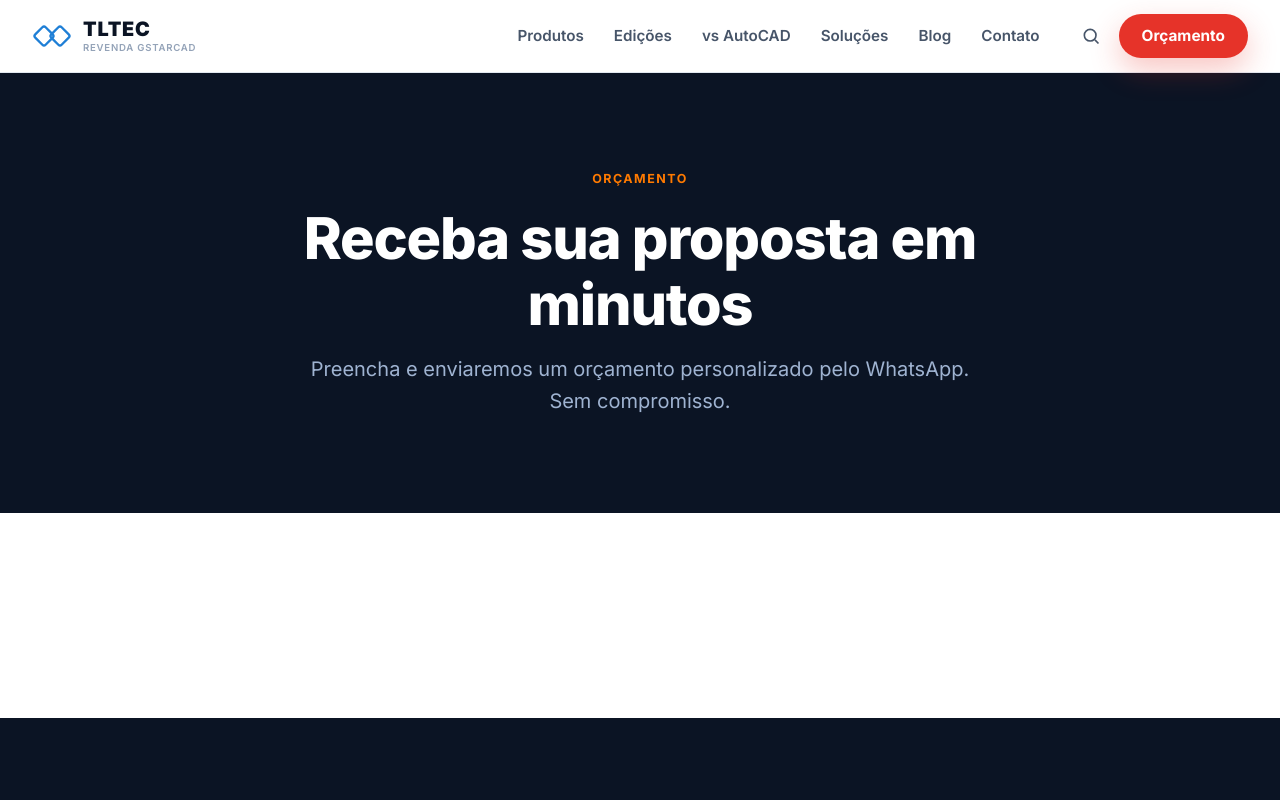
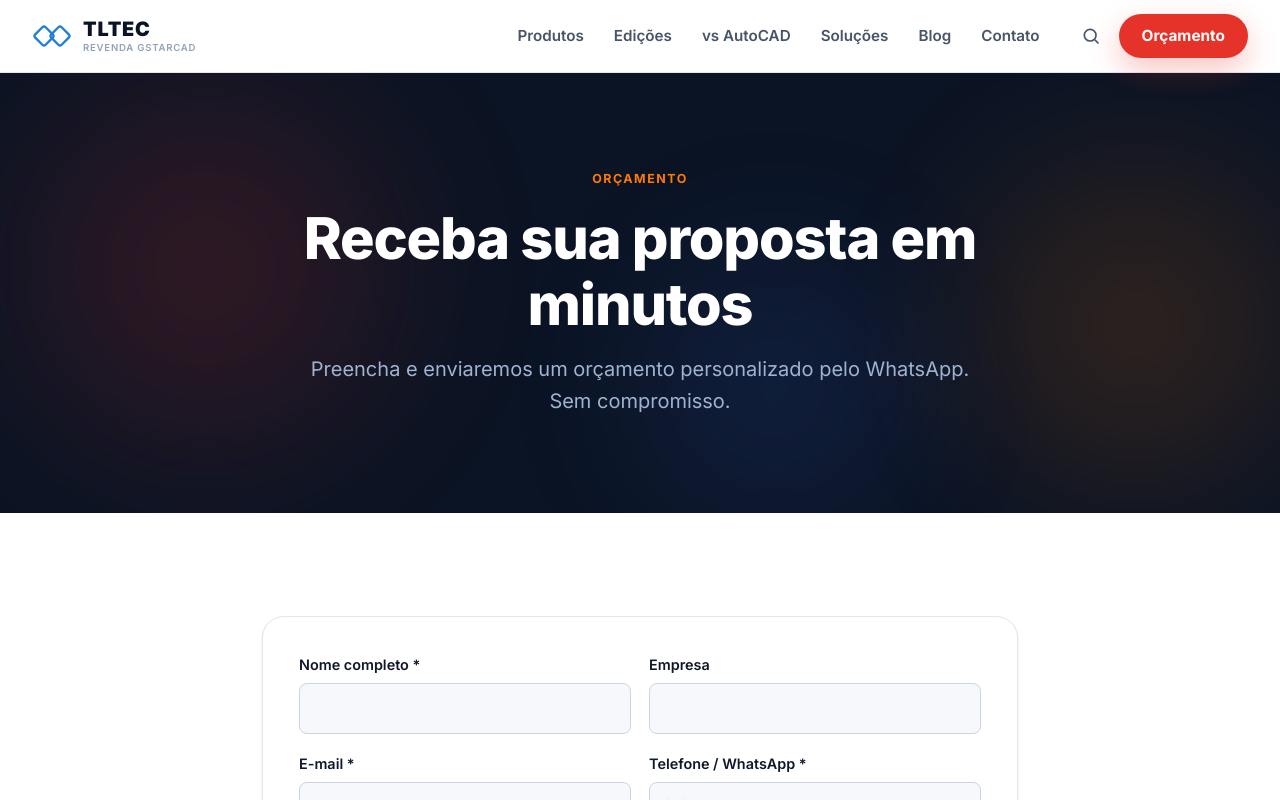
Before and after one commit to leandcar/gstarcad-site, an Angular app: page /orcamento in a window 1280 px wide. Shown: the top 800 px of the page. Built offline with nearby package versions, Linux system fonts and the light colour scheme.

Commit message:
Destaque LT/STD/PRO/PLUS, campo Empresa opcional e botao Download
Featured + campanha = LT, STD, PRO, PLUS (grade de 4 colunas); campo Empresa (nao obrigatorio) nos formularios de orcamento e download, incluido na msg do WhatsApp; botao 'Receber link de download' -> 'Download'.

```diff
--- a/src/app/pages/campanha/campanha.html
+++ b/src/app/pages/campanha/campanha.html
@@ -106,7 +106,7 @@
         <h2>Escolha a edição ideal</h2>
         <p class="lead">Valores sob consulta — fale com a gente e receba a melhor condição.</p>
       </header>
-      <div class="grid-cards" appReveal>
+      <div class="grid-cards grid-cards--4" appReveal>
         @for (p of products; track p.slug) { <app-product-card [product]="p" /> }
       </div>
     </div>
--- a/src/app/pages/downloads/downloads.html
+++ b/src/app/pages/downloads/downloads.html
@@ -41,6 +41,10 @@
             @if (f.nome.touched && f.nome.invalid) { <em>Informe seu nome.</em> }
           </label>
           <label class="field">
+            <span>Empresa</span>
+            <input type="text" formControlName="empresa" autocomplete="organization" />
+          </label>
+          <label class="field">
             <span>E-mail *</span>
             <input type="email" formControlName="email" autocomplete="email" />
             @if (f.email.touched && f.email.invalid) { <em>E-mail inválido.</em> }
@@ -64,7 +68,7 @@
         </div>
 
         <button type="submit" class="btn btn--primary btn--lg btn--block">
-          Receber link de download
+          Download
         </button>
         <p class="oform__note">Resposta rápida no horário comercial, em português.</p>
       </form>
--- a/src/app/pages/downloads/downloads.ts
+++ b/src/app/pages/downloads/downloads.ts
@@ -25,6 +25,7 @@ export class Downloads implements OnInit {
 
   form = this.fb.nonNullable.group({
     nome: ['', [Validators.required, Validators.minLength(2)]],
+    empresa: [''],
     email: ['', [Validators.required, Validators.email]],
     telefone: ['', [Validators.required, Validators.minLength(8)]],
     produto: ['gstarcad-2026-pro', Validators.required],
@@ -57,6 +58,7 @@ export class Downloads implements OnInit {
     const msg =
       `*Solicitação de download / versão de teste — GstarCAD*\n` +
       `Nome: ${v.nome}\n` +
+      (v.empresa ? `Empresa: ${v.empresa}\n` : '') +
       `E-mail: ${v.email}\n` +
       `Telefone: ${v.telefone}\n` +
       `Produto: ${prod?.name ?? v.produto}\n` +
--- a/src/app/pages/home/home.html
+++ b/src/app/pages/home/home.html
@@ -32,7 +32,7 @@
       <h2>Os produtos preferidos de quem projeta</h2>
       <p class="lead">Do CAD 2D/3D ao BIM completo — escolha a solução ideal e fale com um especialista.</p>
     </header>
-    <div class="grid-cards" appReveal>
+    <div class="grid-cards grid-cards--4" appReveal>
       @for (p of featured; track p.slug) {
         <app-product-card [product]="p" />
       }
--- a/src/app/pages/orcamento/orcamento.html
+++ b/src/app/pages/orcamento/orcamento.html
@@ -23,6 +23,11 @@
             <span>Nome completo *</span>
             <input type="text" formControlName="nome" autocomplete="name" />
             @if (f.nome.touched && f.nome.invalid) { <em>Informe seu nome.</em> }
+          </label>
+
+          <label class="field">
+            <span>Empresa</span>
+            <input type="text" formControlName="empresa" autocomplete="organization" />
           </label>
 
           <label class="field">
--- a/src/app/pages/orcamento/orcamento.ts
+++ b/src/app/pages/orcamento/orcamento.ts
@@ -25,6 +25,7 @@ export class Orcamento implements OnInit {
 
   form = this.fb.nonNullable.group({
     nome: ['', [Validators.required, Validators.minLength(2)]],
+    empresa: [''],
     email: ['', [Validators.required, Validators.email]],
     telefone: ['', [Validators.required, Validators.minLength(8)]],
     produto: ['', Validators.required],
@@ -62,6 +63,7 @@ export class Orcamento implements OnInit {
     const msg =
       `*Solicitação de orçamento — GstarCAD*\n` +
       `Nome: ${v.nome}\n` +
+      (v.empresa ? `Empresa: ${v.empresa}\n` : '') +
       `E-mail: ${v.email}\n` +
       `Telefone: ${v.telefone}\n` +
       `Produto: ${prod?.name ?? v.produto}\n` +
--- a/src/content/campaigns.ts
+++ b/src/content/campaigns.ts
@@ -14,7 +14,7 @@ export const CAMPAIGNS: Campaign[] = [
       'com licença perpétua e economia de até 70%. Peça seu orçamento e fale com um especialista.',
     videoBg: '/media/campanha-bg.mp4',
     poster: '/media/campanha-bg.jpg',
-    productSlugs: ['gstarcad-2026-lt', 'gstarcad-2026-std', 'gstarcad-2026-pro', 'gstarbim-pro'],
+    productSlugs: ['gstarcad-2026-lt', 'gstarcad-2026-std', 'gstarcad-2026-pro', 'gstarcad-2026-plus'],
     benefits: [
       { icon: '∞', title: 'Licença perpétua', text: 'Pague uma vez e use para sempre, sem mensalidade.' },
       { icon: '◈', title: 'Compatível com DWG', text: 'Abra e edite seus arquivos sem conversão nem perda.' },
--- a/src/content/products.ts
+++ b/src/content/products.ts
@@ -79,7 +79,7 @@ export const PRODUCTS: Product[] = [
     badge: 'BIM completo',
     image: '/media/produtos/gstarbim-pro.webp',
     icon: '▦',
-    order: 4,
+    order: 5,
   },
   {
     slug: 'gstarcad-2026-std',
@@ -158,8 +158,9 @@ export const PRODUCTS: Product[] = [
     ],
     licenses: ['Licença perpétua', 'Individual ou em rede'],
     image: '/media/produtos/gstarcad-2026-plus.webp',
+    featured: true,
     icon: '◈',
-    order: 5,
+    order: 4,
   },
   {
     slug: 'gstarcad-mechanical',
--- a/src/styles.scss
+++ b/src/styles.scss
@@ -105,6 +105,7 @@ p { color: var(--text-2); }
 .grid-cards { display: grid; gap: 22px; grid-template-columns: 1fr; }
 @include up(640px) { .grid-cards { grid-template-columns: 1fr 1fr; } }
 @include up(1024px) { .grid-cards { grid-template-columns: repeat(3, 1fr); } }
+@include up(1024px) { .grid-cards--4 { grid-template-columns: repeat(4, 1fr); } }
 
 /* Page hero genérico (páginas internas) */
 .page-hero { position: relative; overflow: hidden; }
```
